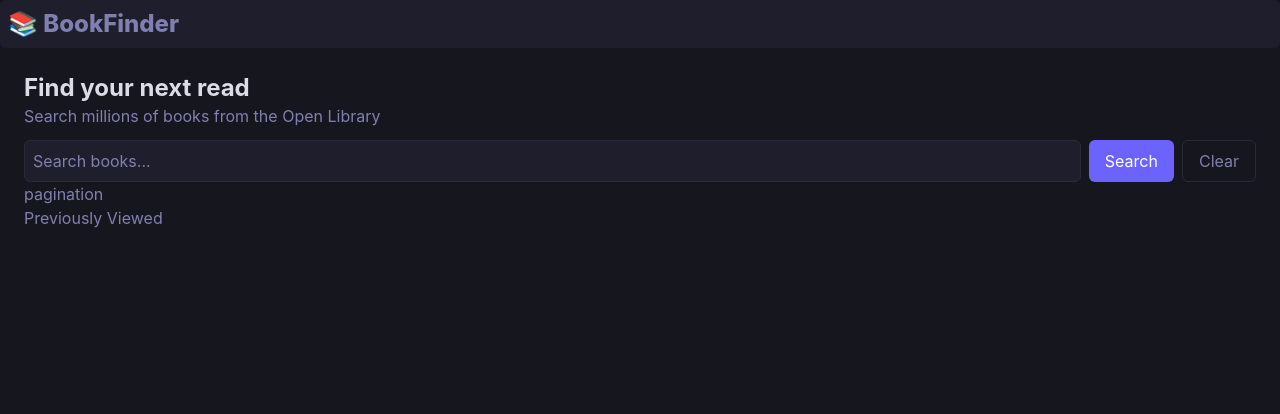
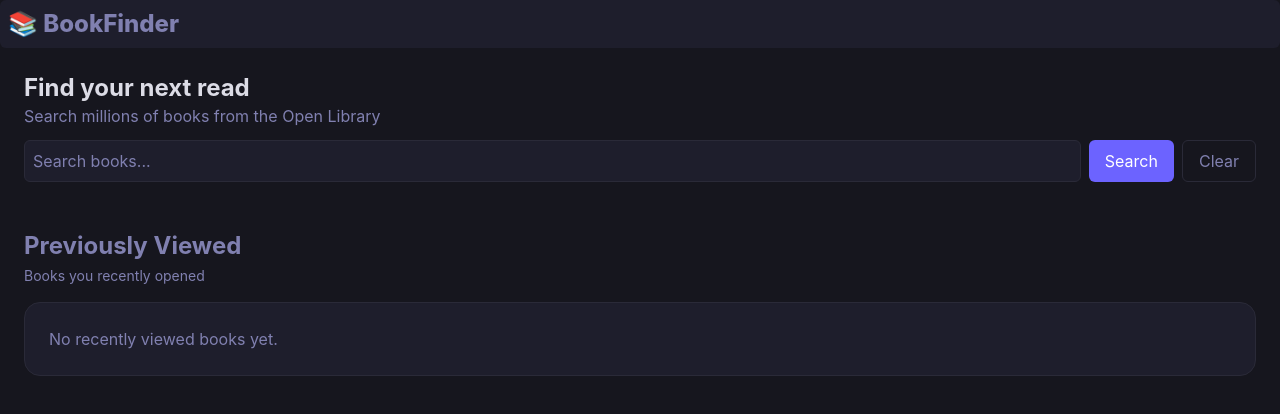
Before and after one commit to aleksajanjic/book-finder, a React (Vite) app: page / in a window 1280 px wide. Shown: the top 414 px of the page. Built offline with nearby package versions, Linux system fonts and the light colour scheme; the HTML template or start-up script is replaced by a standard one.

Commit message:
wip: loader added

```diff
--- a/src/components/PreviouslyViewed.tsx
+++ b/src/components/PreviouslyViewed.tsx
@@ -1,5 +1,25 @@
 function PreviouslyViewed() {
-	return <h1>Previously Viewed</h1>;
+	return (
+		<section className="mt-12">
+			<div className="flex items-center justify-between mb-4">
+				<div>
+					<h2 className="text-2xl font-bold text-text-primary">
+						Previously Viewed
+					</h2>
+
+					<p className="text-sm text-text-secondary mt-1">
+						Books you recently opened
+					</p>
+				</div>
+			</div>
+
+			<div className="rounded-2xl border border-border bg-surface-card p-6">
+				<p className="text-text-secondary">
+					No recently viewed books yet.
+				</p>
+			</div>
+		</section>
+	);
 }
 
 export default PreviouslyViewed;
--- /dev/null
+++ b/src/components/ui/Loader.tsx
@@ -0,0 +1,9 @@
+function Loader() {
+	return (
+		<div className="flex items-center justify-center py-12">
+			<div className="w-10 h-10 border-4 border-border border-t-accent rounded-full animate-spin" />
+		</div>
+	);
+}
+
+export default Loader;
--- a/src/pages/Home.tsx
+++ b/src/pages/Home.tsx
@@ -4,6 +4,7 @@ import Results from "../components/Results";
 import Search from "../components/Search";
 import { searchBooks } from "../api/openLibrary";
 import Pagination from "../components/Pagination";
+import Loader from "../components/ui/Loader";
 
 function Home() {
 	const [query, setQuery] = useState("");
@@ -47,9 +48,9 @@ function Home() {
 				onClear={handleClear}
 			/>
 
-			{isLoading ? (
-				<p>Loading...</p>
-			) : (
+			{isLoading && <Loader />}
+
+			{!isLoading && books.length > 0 && (
 				<>
 					<Results books={books} />
 					<Pagination />
```
